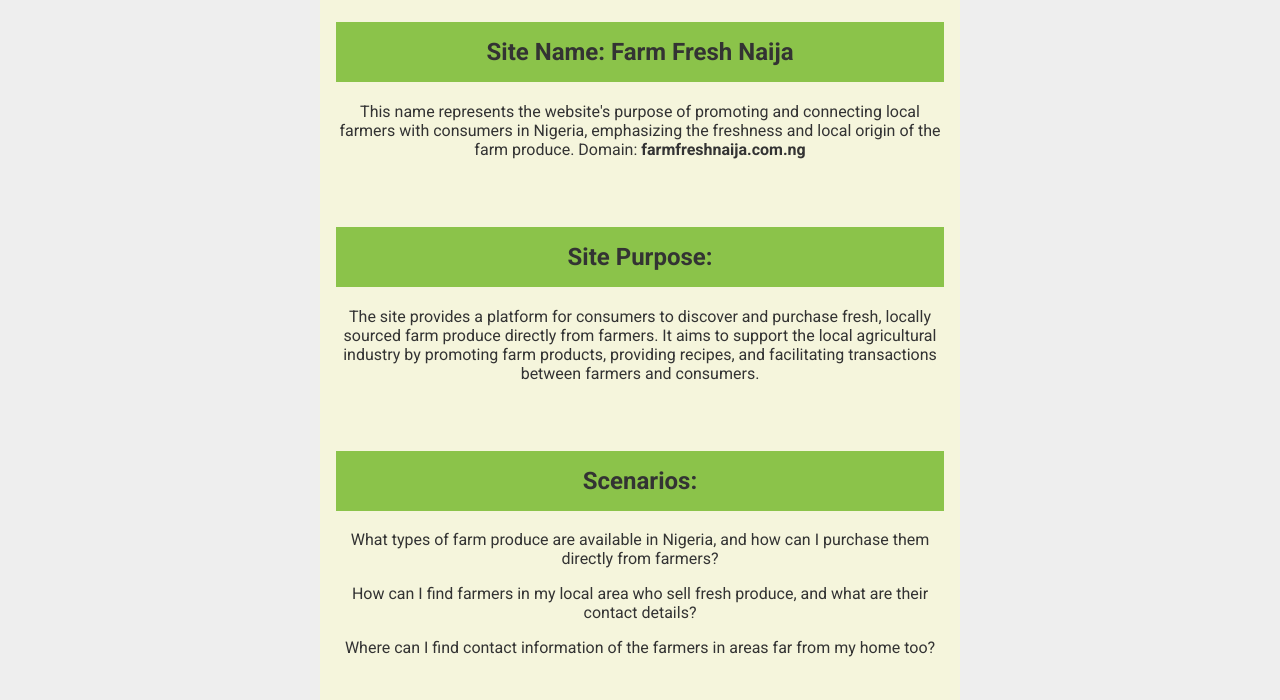
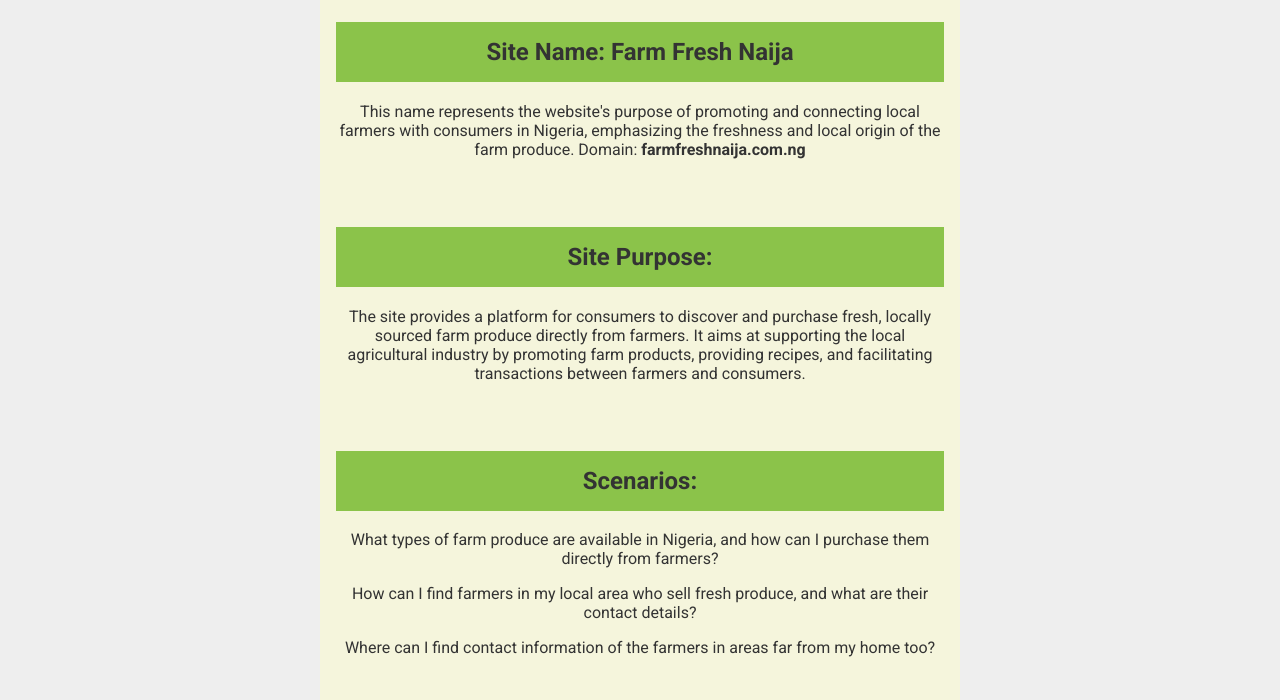
Before and after one commit to Soloking164/wdd231, a plain HTML site: page project/siteplan.html in a window 1280 px wide. Shown: the part 100-800 px from the top of the page. Drawn offline with Linux system fonts and the light colour scheme.

Commit message:
Amendiment

```diff
--- a/project/siteplan.html
+++ b/project/siteplan.html
@@ -41,7 +41,7 @@
             <h2>Site Purpose:</h2>
             <p>
                 The site provides a platform for consumers to discover and purchase fresh, locally sourced farm produce directly from
-                farmers. It aims to support the local agricultural industry by promoting farm products, providing recipes, and
+                farmers. It aims at supporting the local agricultural industry by promoting farm products, providing recipes, and
                 facilitating transactions between farmers and consumers.
             </p>
         </section>
```
